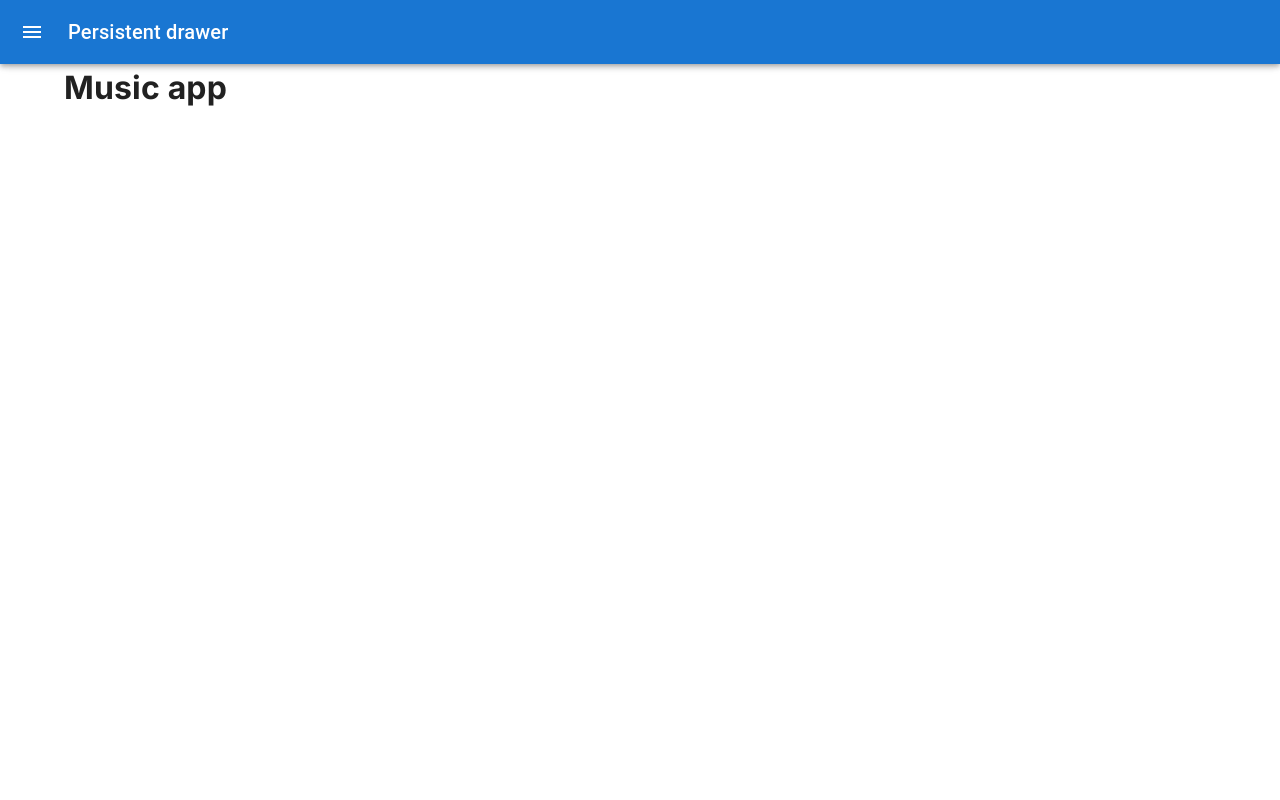
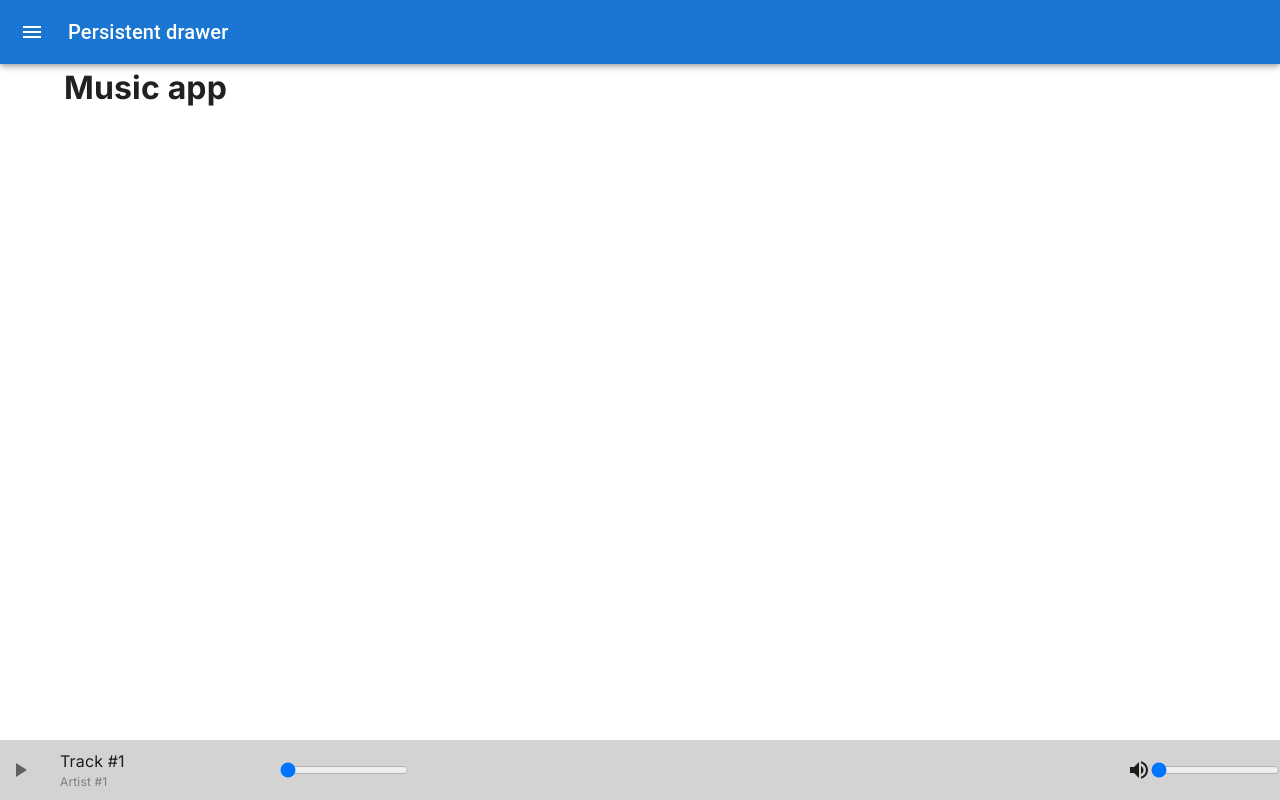
Before and after one commit to Vladimir-github-account/music-app, a Next.js app in the folder client/: page / in a window 1280 px wide. Built offline with nearby package versions, Linux system fonts and the light colour scheme.

Commit message:
create: player and track progress skeleton

```diff
--- /dev/null
+++ b/client/src/components/Player.tsx
@@ -0,0 +1,40 @@
+import React, { FC } from "react";
+import { Grid, IconButton } from "@mui/material";
+import { Pause, PlayArrow, VolumeUp } from "@mui/icons-material";
+import styles from "../styles/Player.module.scss";
+import { ITrack } from "@/types/track";
+import TrackProgress from "@/components/TrackProgress";
+
+const Player: FC = () => {
+  const track: ITrack = {
+    _id: "1",
+    name: "Track #1",
+    artist: "Artist #1",
+    text: "song text",
+    listens: 5,
+    audio: "http://localhost:5000/audio/1.mp3",
+    picture: "http://localhost:5000/image/1.jpg",
+    comments: [],
+  };
+  const active = false;
+  return (
+    <div className={styles.player}>
+      <IconButton onClick={(e) => e.stopPropagation()}>
+        {active ? <Pause /> : <PlayArrow />}
+      </IconButton>
+      <Grid
+        container
+        direction="column"
+        style={{ width: 200, margin: "0 20px" }}
+      >
+        <div>{track.name}</div>
+        <div style={{ fontSize: 12, color: "gray" }}>{track.artist}</div>
+      </Grid>
+      <TrackProgress left={0} right={100} onChange={() => ({})} />
+      <VolumeUp style={{ marginLeft: "auto" }} />
+      <TrackProgress left={0} right={100} onChange={() => ({})} />
+    </div>
+  );
+};
+
+export default Player;
--- /dev/null
+++ b/client/src/components/TrackProgress.tsx
@@ -0,0 +1,24 @@
+import React, { FC } from "react";
+
+interface TrackProgressProps {
+  left: number;
+  right: number;
+  onChange: (e) => void;
+}
+
+const TrackProgress: FC<TrackProgressProps> = ({ left, right, onChange }) => {
+  return (
+    <div style={{ display: "flex" }}>
+      <input
+        type="range"
+        min={left}
+        max={right}
+        value={left}
+        onChange={onChange}
+      />
+      <div></div>
+    </div>
+  );
+};
+
+export default TrackProgress;
--- a/client/src/layouts/MainLayout.tsx
+++ b/client/src/layouts/MainLayout.tsx
@@ -1,12 +1,14 @@
 import React, { FC } from "react";
 import Navbar from "../components/Navbar";
 import { Container } from "@mui/material";
+import Player from "@/components/Player";
 
 const MainLayout: FC = ({ children }) => {
   return (
     <>
       <Navbar />
       <Container>{children}</Container>
+      <Player />
     </>
   );
 };
--- /dev/null
+++ b/client/src/styles/Player.module.scss
@@ -0,0 +1,10 @@
+
+.player {
+  height: 60px;
+  width: 100%;
+  position: fixed;
+  bottom: 0;
+  display: flex;
+  align-items: center;
+  background-color: lightgray;
+}
```
